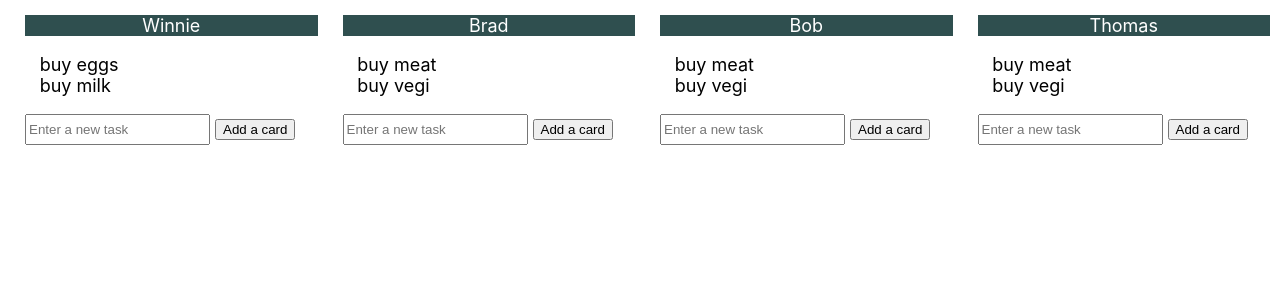
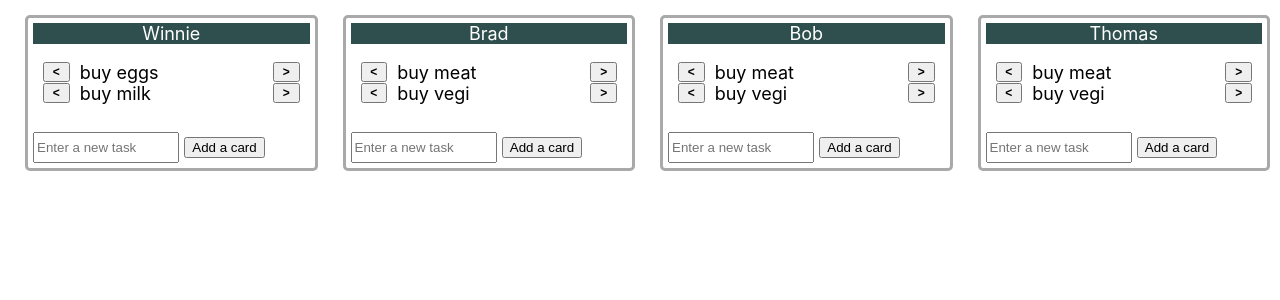
Before and after one commit to lancl/jira-draggable-ui-for-hemlane, a React (Create React App) app: page / in a window 1280 px wide. Shown: the top 300 px of the page. Built offline with nearby package versions, Linux system fonts and the light colour scheme.

Commit message:
Finished all of the specs; added my app's second screenshot

```diff
--- a/src/App.css
+++ b/src/App.css
@@ -11,6 +11,11 @@
 .Lane {
   margin-left: 25px;
   width: 25%;
+  padding: 5px;
+  /*  */
+  border-style: solid;
+  border-radius: 5px;
+  border-color: darkgray;
 }
 
 /* Person's name */
@@ -20,10 +25,28 @@
   color: white;
 }
 
-.Task-Input {
+.New-Task-Input {
   height: 25px;
+  margin-top: 10px;
+  width: 50%;
 }
 
-.Task-Button {
+.New-Task-Button {
   margin: 5px;
 }
+
+.Task-Card button {
+  width: 10%;
+  font-size: 12px;
+  font-weight: bold;
+}
+
+.Left-Arrow {
+  float: left;
+  margin-right: 10px;
+}
+
+.Right-Arrow {
+  float: right;
+  margin-right: 10px;
+}
--- a/src/App.js
+++ b/src/App.js
@@ -3,19 +3,28 @@ import "./App.css";
 
 import Lane from "./Lane";
 
-const DATA = {
+const DEFAULT_TASK_LIST = {
   Winnie: ["buy eggs", "buy milk"],
   Brad: ["buy meat", "buy vegi"],
   Bob: ["buy meat", "buy vegi"],
   Thomas: ["buy meat", "buy vegi"],
 };
 
+// A helper function: return a deep copy of the input state
+const deepCopyOfTaskList = (state) => {
+  const output = {};
+  for (const key of Object.keys(state)) {
+    output[key] = [...state[key]];
+  }
+  return output;
+};
+
 class App extends Component {
   constructor(props) {
     super(props);
     this.state = {
-      // An array of objects
-      data: DATA, // Value as the default data
+      taskListByName: DEFAULT_TASK_LIST, // Start with the default data
+      nameList: ["Winnie", "Brad", "Bob", "Thomas"], // Order of the lanes
       newTaskByName: {},
     };
   }
@@ -36,37 +45,59 @@ class App extends Component {
 
   // About: after click, add a new task to the person
   handleClickToAddTask = (name) => {
-    const newTask = this.state.newTaskByName[name];
-    console.log(`### [Click] name is ${name}`);
-
-    // Note: make a Deep copy of the state, data
-    // const data = { ...this.state.data };
-    const copyOfData = {};
-    for (const key of Object.keys(this.state.data)) {
-      copyOfData[key] = [...this.state.data[key]];
-    }
+    const { newTaskByName, taskListByName } = this.state;
+    const newTask = newTaskByName[name];
+    const copyOfTaskList = deepCopyOfTaskList(taskListByName);
 
     // Add the new task, to the person
-    copyOfData[name].push(newTask);
+    copyOfTaskList[name].push(newTask);
 
-    // Update the state, data
+    // Update the state, taskList
     this.setState({
-      data: copyOfData,
+      taskListByName: copyOfTaskList,
+    });
+  };
+
+  // About: handle click on the left or right arrow of a task card
+  handleClickOnArrow = (name, task, tIndex, direction) => {
+    const { nameList, taskListByName } = this.state;
+    console.log(`[Click] direction is ${direction}`);
+    console.log(`### name is ${name}, task is ${task}`);
+
+    // Step: check if input name has a left or right neighbor
+    const nIndex = nameList.indexOf(name);
+    // If: no left or right neighbor
+    if (direction === "left" && nIndex === 0) return;
+    if (direction === "right" && nIndex === nameList.length - 1) return;
+
+    // Else: get neighbor's name
+    const neighbor =
+      direction === "left" ? nameList[nIndex - 1] : nameList[nIndex + 1];
+
+    // Step: move the input task, to the neighbor's task list
+    const copyOfTaskList = deepCopyOfTaskList(taskListByName);
+    copyOfTaskList[name].splice(tIndex, 1);
+    copyOfTaskList[neighbor].push(task);
+
+    // Step: update the state, taskList
+    this.setState({
+      taskListByName: copyOfTaskList,
     });
   };
 
   render() {
-    const { data } = this.state;
+    const { taskListByName, nameList } = this.state;
     //
     return (
       <div>
         <div className="Lane-List">
-          {Object.keys(data).map((name) => (
+          {nameList.map((name) => (
             <Lane
               name={name}
-              tasks={data[name]}
+              tasks={taskListByName[name]}
               handleChange={this.handleChange}
               handleClickToAddTask={this.handleClickToAddTask}
+              handleClickOnArrow={this.handleClickOnArrow}
             />
           ))}
         </div>
--- a/src/Lane.js
+++ b/src/Lane.js
@@ -1,25 +1,44 @@
+// About: 1 lane per person/worker
+// [TBD] Try another option of adding a new task, by Window.prompt()
+// [TBD] Try adding the UI feature, drag and drop, for the lanes' order
+
 import React from "react";
+import TaskCard from "./TaskCard";
 
 // Each Lane: name; then task(s) as a list
-const Lane = ({ name, tasks, handleChange, handleClickToAddTask }) => (
+const Lane = ({
+  name,
+  tasks,
+  handleChange,
+  handleClickToAddTask,
+  handleClickOnArrow,
+}) => (
   <div className="Lane">
     <div className="Lane-Name">{name}</div>
 
-    {/* List of current tasks */}
+    {/* List of current task cards */}
     <ul>
-      {tasks.map((task) => (
-        <li>{task}</li>
+      {tasks.map((task, index) => (
+        <TaskCard
+          task={task}
+          handleClickOnArrow={(direction) =>
+            handleClickOnArrow(name, task, index, direction)
+          }
+        />
       ))}
     </ul>
 
     {/* Section: to add a new task, for the person */}
     <input
-      className="Task-Input"
+      className="New-Task-Input"
       type="text"
       placeholder="Enter a new task"
       onChange={(e) => handleChange(e, name)}
     ></input>
-    <button className="Task-Button" onClick={() => handleClickToAddTask(name)}>
+    <button
+      className="New-Task-Button"
+      onClick={() => handleClickToAddTask(name)}
+    >
       Add a card
     </button>
   </div>
--- /dev/null
+++ b/src/TaskCard.js
@@ -0,0 +1,20 @@
+// About: a task card (for a person)
+
+import React from "react";
+
+const LEFT = "<";
+const RIGHT = ">";
+
+const TaskCard = ({ task, handleClickOnArrow }) => (
+  <div className="Task-Card">
+    <button className="Left-Arrow" onClick={() => handleClickOnArrow("left")}>
+      {LEFT}
+    </button>
+    {task}
+    <button className="Right-Arrow" onClick={() => handleClickOnArrow("right")}>
+      {RIGHT}
+    </button>
+  </div>
+);
+
+export default TaskCard;
--- a/src/index.css
+++ b/src/index.css
@@ -13,7 +13,7 @@ code {
 }
 
 ul {
-  padding-left: 5%;
+  padding-left: 10px;
 }
 
 li {
```
Also changed, not shown: screenshot-2.png (added), 1 other file (tests, documents, lock files or other folders).
